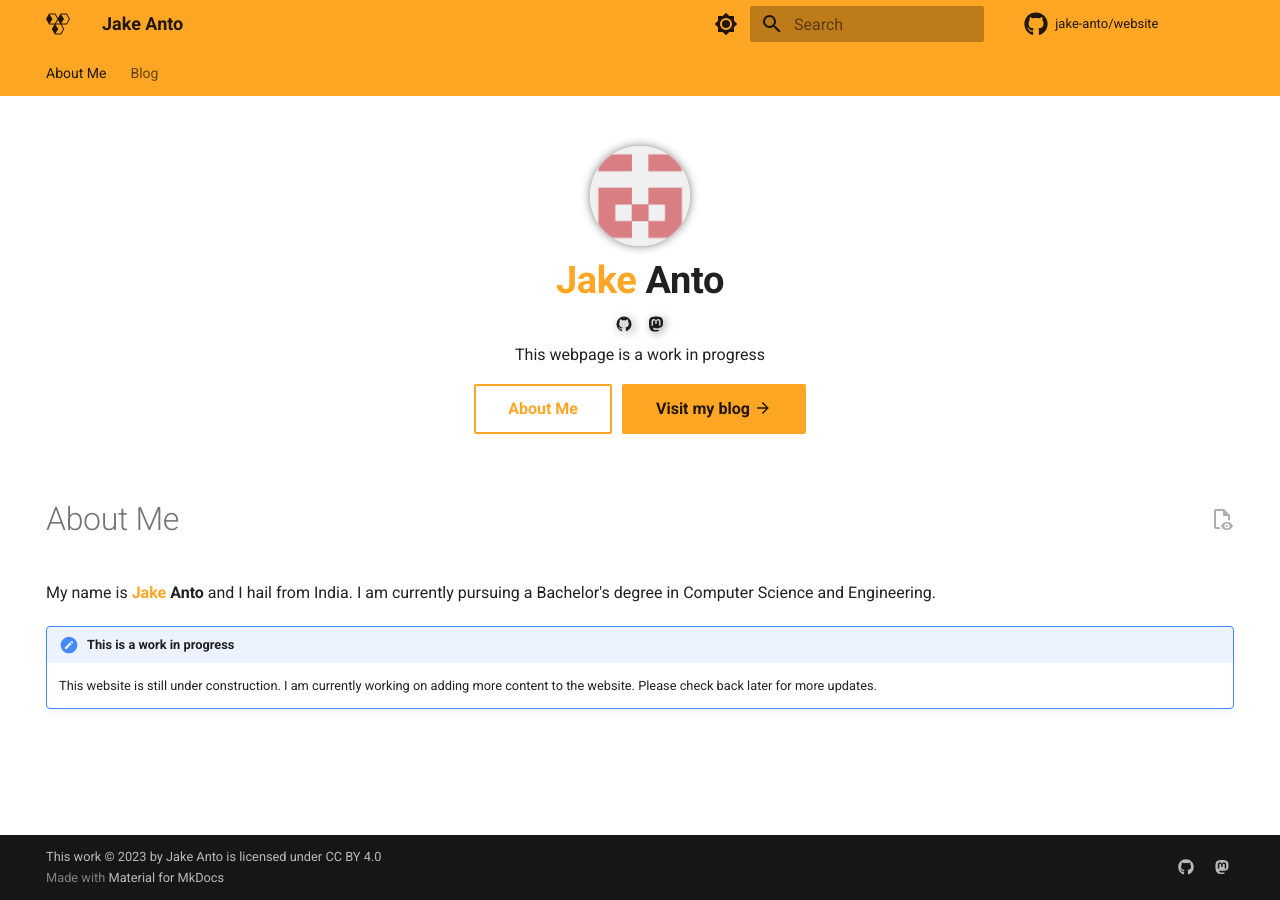
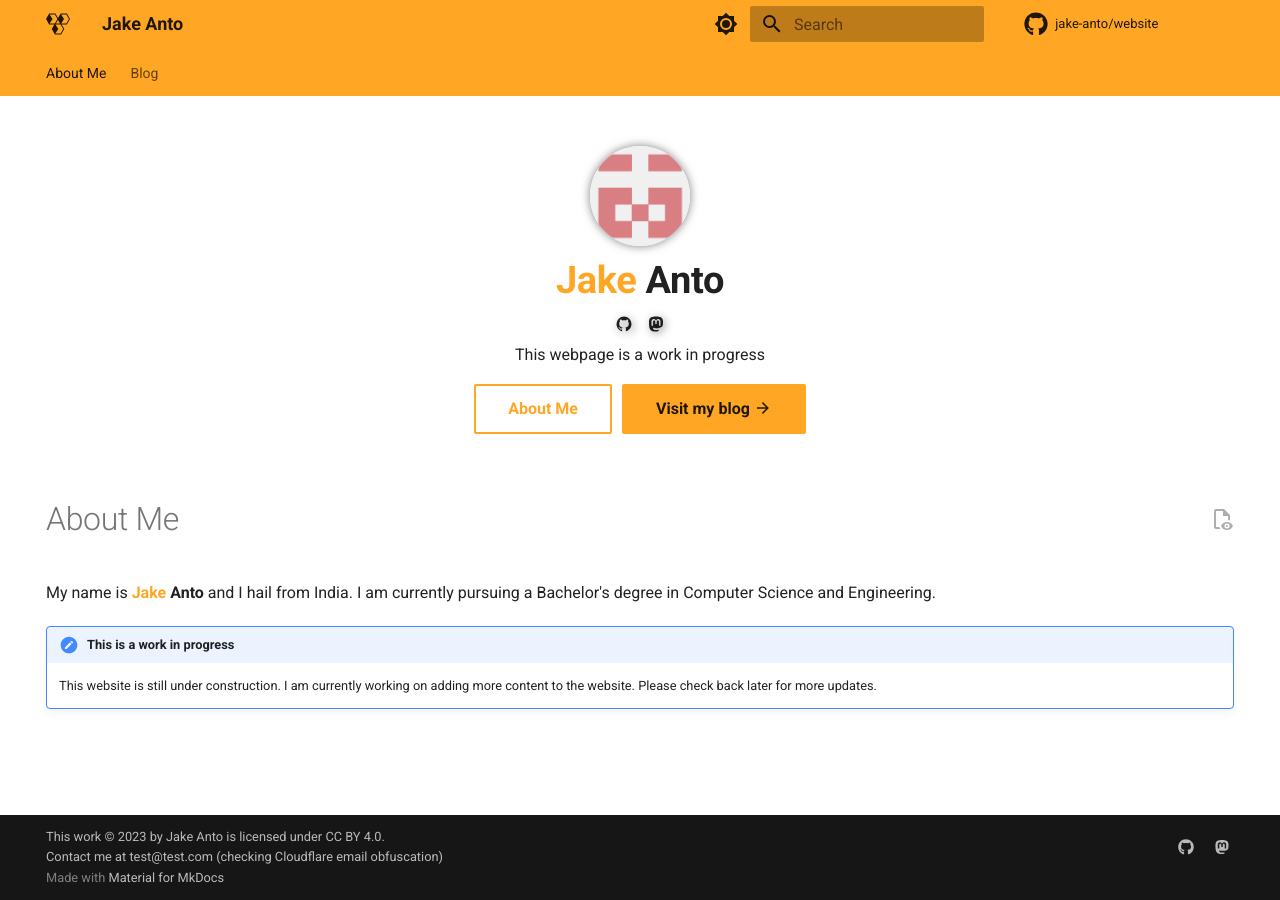
Before and after one commit to JakeAnto/JakeAnto.github.io, an MkDocs documentation site: the page built from docs/index.md, in a window 1280 px wide. Built offline with MkDocs 1.6.1 and Material for MkDocs 9.7.7, drawn with Linux system fonts in a browser that asks for light colours; comment, search, counter and statistics services are not loaded.

Commit message:
Check Cloudflare email obfuscation

```diff
--- a/mkdocs.yml
+++ b/mkdocs.yml
@@ -110,4 +110,4 @@ repo_url: https://github.com/jake-anto/website
 
 edit_uri: https://github.com/jake-anto/website/edit/main/docs/
 
-copyright: This work © 2023 by Jake Anto is licensed under <a href="http://creativecommons.org/licenses/by/4.0/">CC BY 4.0</a>
+copyright: This work © 2023 by Jake Anto is licensed under <a href="http://creativecommons.org/licenses/by/4.0/">CC BY 4.0</a>.<br>Contact me at test@test.com (checking Cloudflare email obfuscation)
```
